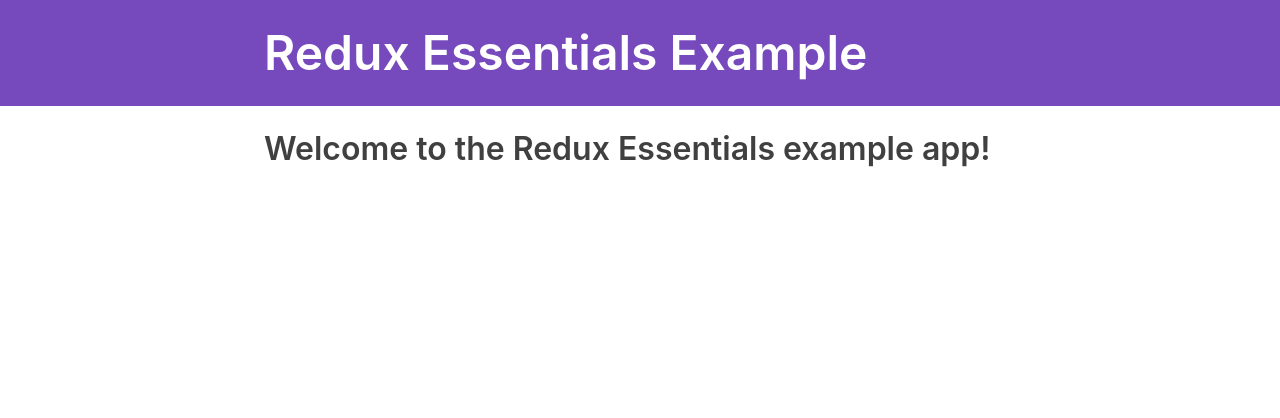
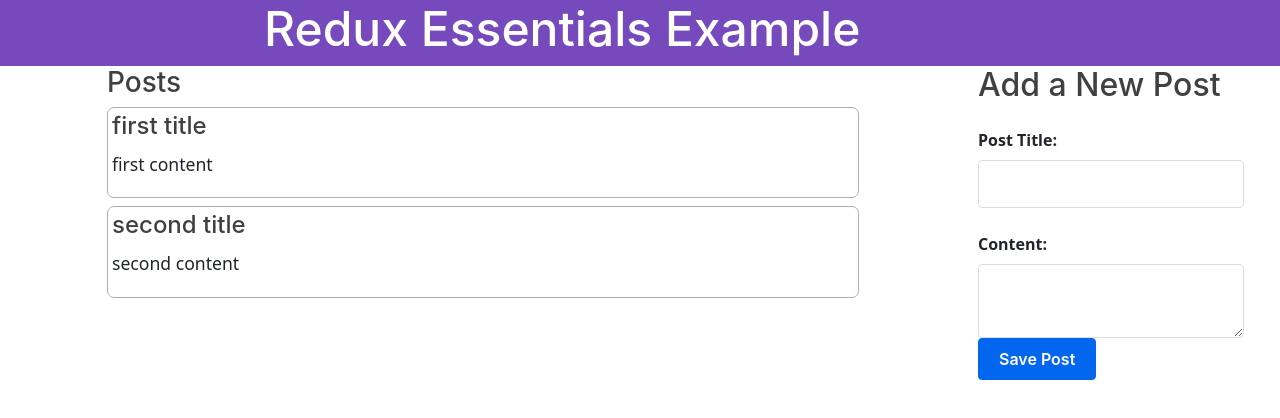
Before and after one commit to sergiycheck/react-redux-app, a React (Create React App) app: page / in a window 1280 px wide. Shown: the top 418 px of the page. Built offline with nearby package versions, Linux system fonts and the light colour scheme; what miragejs, txtgen would draw is missing.

Commit message:
add post feature

```diff
--- a/package.json
+++ b/package.json
@@ -7,6 +7,7 @@
     "@testing-library/jest-dom": "^4.2.4",
     "@testing-library/react": "^9.3.2",
     "@testing-library/user-event": "^7.1.2",
+    "bootstrap": "^5.0.0-beta3",
     "classnames": "^2.2.6",
     "date-fns": "^2.12.0",
     "faker": "^4.1.0",
--- a/src/App.js
+++ b/src/App.js
@@ -7,6 +7,8 @@
 } from 'react-router-dom'
 
 import { Navbar } from './app/Navbar'
+import {PostsList} from './features/posts/PostsList'
+import {AddPostForm} from './features/posts/AddPostForm'
 
 function App() {
   return (
@@ -18,9 +20,23 @@
             exact
             path="/"
             render={() => (
-              <section>
-                <h2>Welcome to the Redux Essentials example app!</h2>
-              </section>
+              <React.Fragment>
+                <div className="container-fluid">
+                  <div className="d-flex justify-content-center">
+                    <div className="container">
+                      <PostsList></PostsList>
+                    </div>
+                    <div className="col-sm-3">
+                      <AddPostForm></AddPostForm>
+                    </div>
+
+                  </div>
+
+                </div>
+
+
+
+              </React.Fragment>
             )}
           />
           <Redirect to="/" />
--- a/src/app/store.js
+++ b/src/app/store.js
@@ -1,5 +1,11 @@
-import { configureStore } from '@reduxjs/toolkit'
+import { configureStore } from '@reduxjs/toolkit';
+import postsReducer from "../features/posts/postsSlice";
 
+
+//the Redux store should only contain
+//data that's considered "global" for the application!
 export default configureStore({
-  reducer: () => ({}),
+  reducer:{
+    posts:postsReducer
+  }
 })
--- /dev/null
+++ b/src/features/posts/AddPostForm.jsx
@@ -0,0 +1,59 @@
+import React, {useState} from 'react';
+
+import {useDispatch} from 'react-redux';
+import {nanoid} from '@reduxjs/toolkit';
+import {postAdded} from './postsSlice';
+
+export const AddPostForm = ()=>{
+
+	const [title,setTitle] = useState('');
+	const [content,setContent] = useState('');
+
+	const dispatch = useDispatch();
+
+	const onTitleChanged = (event)=>{
+		setTitle(event.target.value);
+	}
+	const onContentChanged = (event)=>{
+		setContent(event.target.value);
+	}
+
+	const savePostClicked=()=>{
+		if(title&&content){
+			dispatch(postAdded({
+				id:nanoid(),
+				title:title,
+				content:content
+			}));
+			setTitle('');
+			setContent('');
+		}
+
+	}
+
+  return (
+    <section>
+      <h2>Add a New Post</h2>
+      <form>
+        <label htmlFor="postTitle">Post Title:</label>
+        <input
+          type="text"
+          id="postTitle"
+          name="postTitle"
+          value={title}
+          onChange={onTitleChanged}
+        />
+        <label htmlFor="postContent">Content:</label>
+        <textarea
+          id="postContent"
+          name="postContent"
+          value={content}
+          onChange={onContentChanged}
+        />
+        <button
+					onClick={savePostClicked}
+					type="button">Save Post</button>
+      </form>
+    </section>
+  )
+}
--- /dev/null
+++ b/src/features/posts/PostsList.jsx
@@ -0,0 +1,26 @@
+import React from 'react';
+import {useSelector} from 'react-redux';
+
+export const PostsList = ()=>{
+
+	const posts = useSelector(state=>state.posts);
+
+	const renderPosts = posts.map(post=>(
+		<article className="post-excerpt" key={post.id}>
+			<h3>{post.title}</h3>
+			<p className="post-content">
+				{post.content.substring(0,100)}
+			</p>
+		</article>
+
+	));
+	return(
+		<section className="posts-list">
+			<h3>Posts</h3>
+			{renderPosts}
+		</section >
+
+
+	)
+
+}
--- /dev/null
+++ b/src/features/posts/postsSlice.js
@@ -0,0 +1,26 @@
+import { createSlice } from "@reduxjs/toolkit";
+import { nanoid } from '@reduxjs/toolkit';
+
+const initialState = [
+	{id:nanoid(),title:'first title',content:'first content'},
+	{id:nanoid(),title:'second title',content:'second content'},
+]
+
+const postsSlice = createSlice({
+	name:'posts',
+	initialState,
+	reducers:{
+		postAdded(state,action){
+			state.push(action.payload);
+		},
+		postDeleted(state,action){
+			state = state.filter(el=>el!==action.payload);
+		},
+		postEdited(state,action){
+
+		}
+	}
+})
+export const {postAdded} = postsSlice.actions;
+
+export default postsSlice.reducer;
--- a/src/index.js
+++ b/src/index.js
@@ -4,6 +4,7 @@
 import App from './App'
 import store from './app/store'
 import { Provider } from 'react-redux'
+import 'bootstrap/dist/css/bootstrap.css';
 
 import './api/server'
 
```
Also changed, not shown: 1 other file (tests, documents, lock files or other folders).
